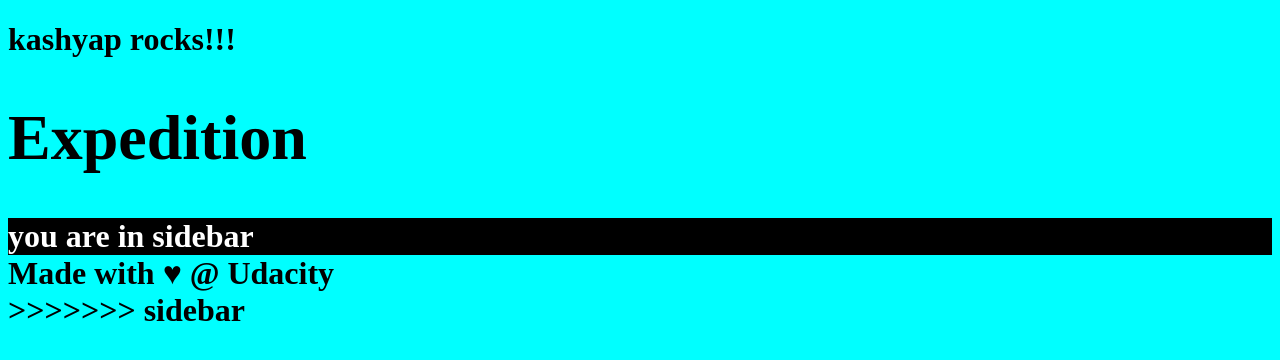
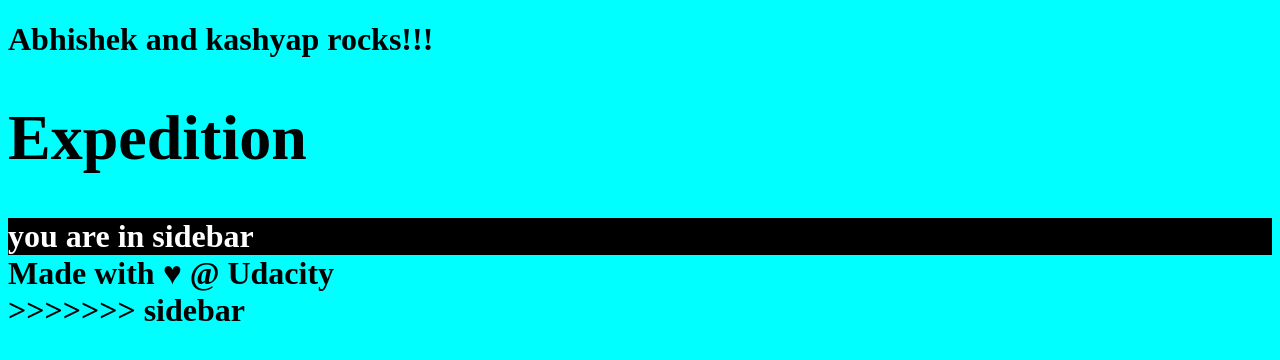
Before and after one commit to kashyap39/practice-git, a plain HTML site: page index.html in a window 1280 px wide. Drawn offline with Linux system fonts and the light colour scheme.

Commit message:
changed by abhi ujjwal

```diff
--- a/index.html
+++ b/index.html
@@ -9,7 +9,7 @@
 </head>
 <body>
 
-  <h1>kashyap rocks!!!</h>
+  <h1>Abhishek and kashyap rocks!!!</h>
 
     <header>
         <h1>Expedition</h1>
```
